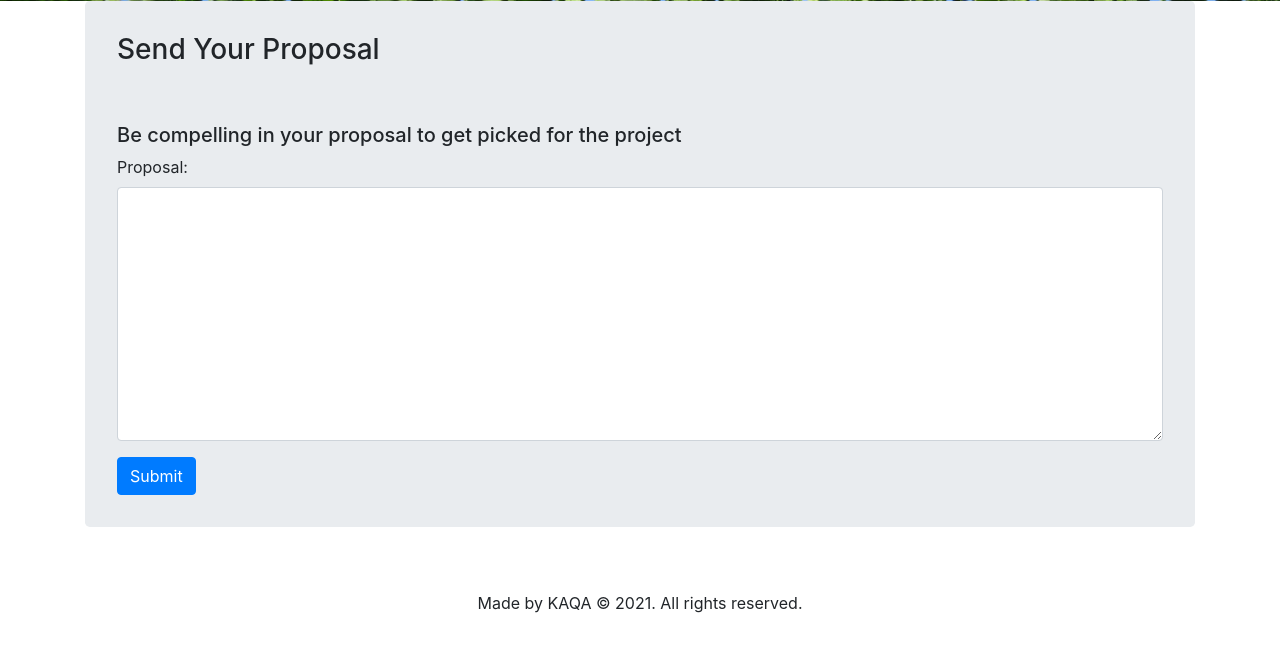
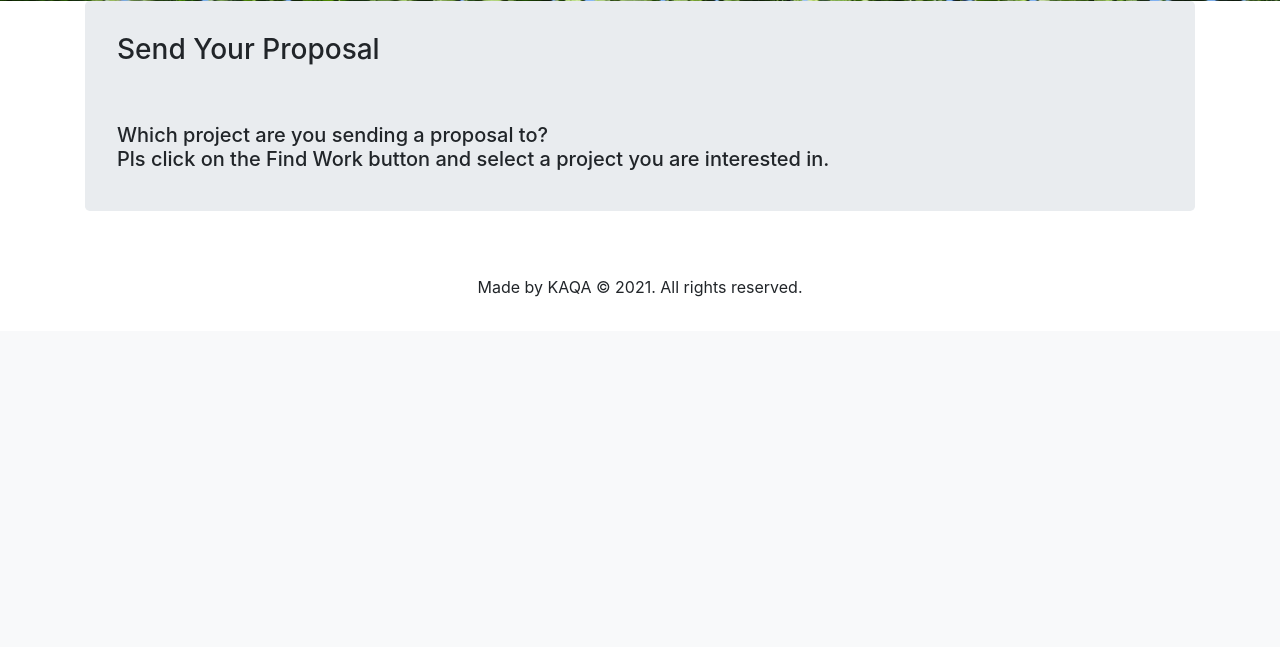
Before and after one commit to rich5k/freelancelot, a PHP site: page /view/proposal.php in a window 1280 px wide. Shown: the part 675-1322 px from the top of the page. After the commit the page ends 972 px from the top, so only its background shows below. Run offline with PHP 8.4, Linux system fonts and the light colour scheme.

Commit message:
hooked proposal page to backend

```diff
--- a/view/proposal.php
+++ b/view/proposal.php
@@ -86,21 +86,23 @@ _SIGNINITEM;
             <h3>Send Your Proposal</h3>
             <br>
             <br>
-            <h5>Be compelling in your proposal to get picked for the project</h5>
-            <form action="../controller/addProposal.php" method="post">
-                <div class="form-group">
-                <?php
-
-                ?>
-                    <label for="proposal">Proposal:</label>
-                    <textarea class="form-control" id="proposal" name="proposal" cols="30" rows="10"></textarea>
-
-                </div>
 
 
-                <button type="submit" class="btn btn-primary" name="submit">Submit</button>
+                <?php
+                   if(isset($_POST['submit'])){
+                       echo '<h5>Be compelling in your proposal to get picked for the project</h5>';
+                        echo '<form action="../controller/addProposal.php" method="post">';
+                            echo '<div class="form-group">';
+                                echo '<label for="proposal">Proposal:</label>';
+                                echo '<textarea class="form-control" id="proposal" name="proposal" cols="30" rows="10"></textarea>';
+                            echo '</div>';
+                            echo '<button type="submit" class="btn btn-primary" name="submit">Submit</button>';
+                        echo '</form>';
+                   }else{
+                    echo '<h5>Which project are you sending a proposal to? <br> Pls click on the Find Work button and select a project you are interested in.</h5>';
+                   }
+                ?>
 
-            </form>
         </div>
 
     </div>
```
